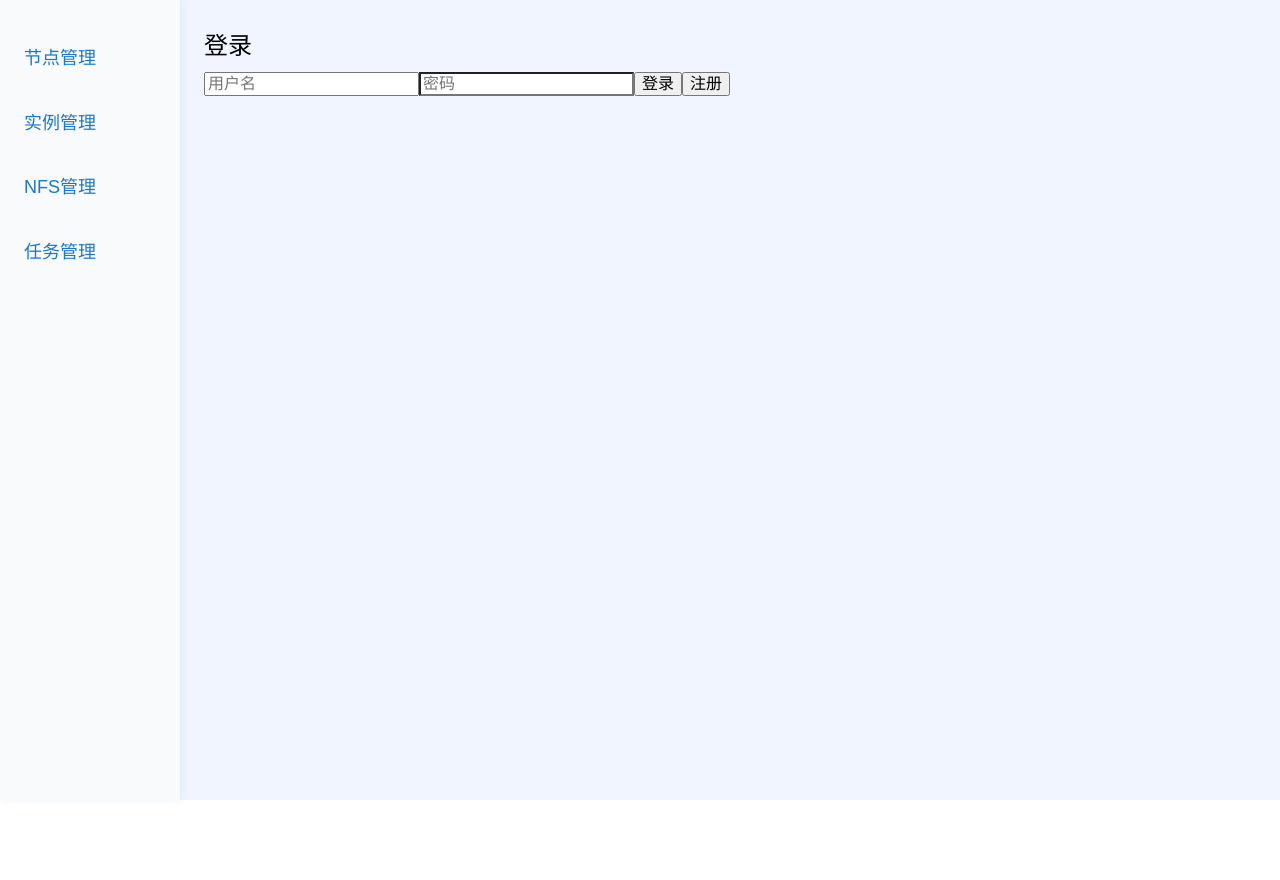
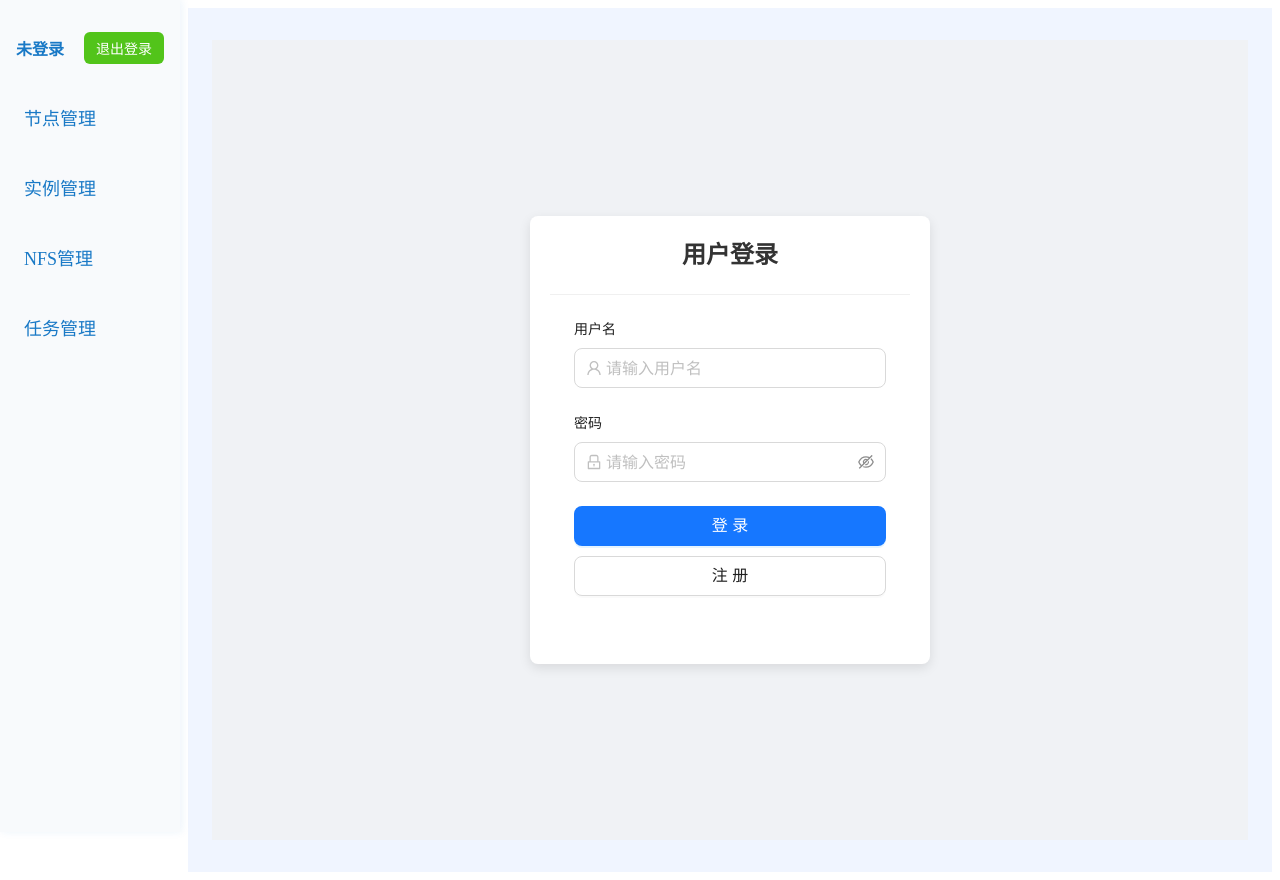
Before and after one commit to EgodPrime/llama-server-home, a Vue app in the folder frontend/: page /login in a window 1280 px wide. Before the commit the page ends 800 px from the top, so only its background shows below. Built offline with nearby package versions, Linux system fonts and the light colour scheme.

Commit message:
feat: implement user login and registration UI, enhance sidebar with username display and logout functionality

```diff
--- a/frontend/src/components/Sidebar.vue
+++ b/frontend/src/components/Sidebar.vue
@@ -1,5 +1,9 @@
 <template>
   <div class="sidebar">
+    <div class="sidebar-header">
+      <span class="username">{{ username }}</span>
+      <button class="logout-btn" @click="logout">退出登录</button>
+    </div>
     <router-link to="/" class="nav-item" :class="{ active: $route.path === '/' }"
       >节点管理</router-link
     >
@@ -19,8 +23,29 @@
 </template>
 
 <script setup lang="ts">
+import { ref, onMounted, onUnmounted } from 'vue';
 import { useRoute } from 'vue-router';
 const $route = useRoute();
+
+const username = ref(window.localStorage.getItem('username') || '未登录');
+
+function updateUsername() {
+  username.value = window.localStorage.getItem('username') || '未登录';
+}
+
+onMounted(() => {
+  window.addEventListener('storage', updateUsername);
+});
+onUnmounted(() => {
+  window.removeEventListener('storage', updateUsername);
+});
+
+function logout() {
+  window.localStorage.removeItem('token');
+  window.localStorage.removeItem('username');
+  username.value = '未登录';
+  window.location.href = '/login';
+}
 </script>
 
 <style scoped>
@@ -36,6 +61,30 @@ const $route = useRoute();
   flex-direction: column;
   padding-top: 32px;
   z-index: 10;
+}
+.sidebar-header {
+  display: flex;
+  align-items: center;
+  justify-content: space-between;
+  padding: 0 16px 24px 16px;
+  font-size: 16px;
+}
+.username {
+  color: #1979c6;
+  font-weight: bold;
+}
+.logout-btn {
+  background: #52c41a;
+  color: #fff;
+  border: none;
+  border-radius: 6px;
+  padding: 6px 12px;
+  cursor: pointer;
+  font-size: 14px;
+  transition: background 0.2s;
+}
+.logout-btn:hover {
+  background: #389e0d;
 }
 .nav-item {
   padding: 16px 24px;
--- a/frontend/src/main.ts
+++ b/frontend/src/main.ts
@@ -1,8 +1,8 @@
 import { createApp } from 'vue';
 import App from './App.vue';
-import router from './router';
+import router from '@/router/index.js';
 import Antd from 'ant-design-vue';
-import 'ant-design-vue/dist/reset.css';
+// import 'ant-design-vue/dist/reset.css';
 
 const app = createApp(App);
 app.use(router);
--- a/frontend/src/router/index.ts
+++ b/frontend/src/router/index.ts
@@ -10,16 +10,31 @@ import Login from '@/views/Login.vue';
 
 const routes: RouteRecordRaw[] = [
   { path: '/', name: 'Nodes', component: Nodes },
-  { path: '/login', name: 'Login', component: Login},
-  { path: '/metrics/:node_id', name: 'Metrics', component: Metrics ,meta: {
-      requiresAuth: true
-    }},
-  { path: '/instances', name: 'Instances', component: Instances,meta: {
-      requiresAuth: true
-    } },
-  { path: '/instance-task', name: 'CreateInstanceTask', component: CreateInstanceTask ,meta: {
-      requiresAuth: true
-    }},
+  { path: '/login', name: 'Login', component: Login },
+  {
+    path: '/metrics/:node_id',
+    name: 'Metrics',
+    component: Metrics,
+    meta: {
+      requiresAuth: true,
+    },
+  },
+  {
+    path: '/instances',
+    name: 'Instances',
+    component: Instances,
+    meta: {
+      requiresAuth: true,
+    },
+  },
+  {
+    path: '/instance-task',
+    name: 'CreateInstanceTask',
+    component: CreateInstanceTask,
+    meta: {
+      requiresAuth: true,
+    },
+  },
   { path: '/nfs', name: 'NfsManager', component: NfsManager },
   { path: '/tasks', name: 'TaskManager', component: () => import('@/views/TaskManager.vue') },
 ];
--- a/frontend/src/views/Login.vue
+++ b/frontend/src/views/Login.vue
@@ -1,40 +1,151 @@
 <template>
-  <div>
-    <h2>登录</h2>
-    <input v-model="username" placeholder="用户名" />
-    <input v-model="password" type="password" placeholder="密码" />
-    <button @click="handleLogin">登录</button>
-    <button @click="handleRegister">注册</button>
+  <div class="login-container">
+    <a-card class="login-card" :bordered="false">
+      <template #title>
+        <h2 class="login-title">用户登录</h2>
+      </template>
+
+      <a-form name="login_form" :model="formState" @finish="handleLogin" layout="vertical">
+        <!-- 用户名 -->
+        <a-form-item label="用户名" name="username" rules="[required: { message: '请输入用户名' }]">
+          <a-input v-model:value="formState.username" placeholder="请输入用户名" size="large">
+            <template #prefix>
+              <user-outlined class="input-icon" />
+            </template>
+          </a-input>
+        </a-form-item>
+
+        <!-- 密码 -->
+        <a-form-item label="密码" name="password" rules="[required: { message: '请输入密码' }]">
+          <a-input-password
+            v-model:value="formState.password"
+            placeholder="请输入密码"
+            size="large"
+          >
+            <template #prefix>
+              <lock-outlined class="input-icon" />
+            </template>
+          </a-input-password>
+        </a-form-item>
+
+        <!-- 按钮组 -->
+        <a-form-item>
+          <div class="btn-group">
+            <a-button type="primary" html-type="submit" :loading="loading" block size="large">
+              登 录
+            </a-button>
+            <a-button @click="handleRegister" block size="large" style="margin-top: 10px">
+              注 册
+            </a-button>
+          </div>
+        </a-form-item>
+      </a-form>
+    </a-card>
   </div>
 </template>
 
 <script setup lang="ts">
-import { ref } from 'vue';
+import { ref, reactive } from 'vue';
 import { login, register } from '@/api/index.js';
 import { useRouter } from 'vue-router';
 import { message } from 'ant-design-vue';
+import { UserOutlined, LockOutlined } from '@ant-design/icons-vue';
 
-const username = ref('');
-const password = ref('');
+// 路由和状态
 const router = useRouter();
+const loading = ref(false);
 
+// 表单状态对象
+const formState = reactive({
+  username: '',
+  password: '',
+});
+
+// 登录处理
 async function handleLogin() {
+  if (!formState.username || !formState.password) {
+    message.warning('请填写完整信息');
+    return;
+  }
+
+  loading.value = true;
   try {
-    const res = await login(username.value, password.value);
+    const res = await login(formState.username, formState.password);
     localStorage.setItem('token', res.token);
-    message.success('登录成功');
-    router.push('/');
+    localStorage.setItem('username', formState.username);
+    message.success('登录成功，正在跳转...');
+    // 延迟跳转以便用户看到提示
+    setTimeout(() => {
+      router.push('/');
+    }, 500);
   } catch (e) {
-    message.error('登录失败');
+    message.error('登录失败，请检查账号密码');
+  } finally {
+    loading.value = false;
   }
+
+  // 刷新页面
+  window.location.reload();
 }
 
+// 注册处理
 async function handleRegister() {
+  if (!formState.username || !formState.password) {
+    message.warning('请先填写用户名和密码');
+    return;
+  }
+
   try {
-    const res = await register(username.value, password.value);
-    message.success('注册成功');
+    const res = await register(formState.username, formState.password);
+    message.success('注册成功，请登录');
+    // 注册成功后通常清空表单或切换回登录逻辑，这里简单提示
   } catch (e) {
-    message.error('注册失败');
+    message.error('注册失败，用户名可能已存在');
   }
 }
 </script>
+
+<style scoped>
+.login-container {
+  display: flex;
+  justify-content: center;
+  align-items: center;
+  min-height: 100vh; /* 占满全屏高度 */
+  background-color: #f0f2f5; /* 浅灰背景 */
+}
+
+.login-card {
+  width: 400px;
+  max-width: 90%; /* 移动端适配 */
+  padding: 20px;
+  border-radius: 8px;
+  box-shadow: 0 4px 12px rgba(0, 0, 0, 0.1); /* 柔和阴影 */
+}
+
+.login-title {
+  text-align: center;
+  margin: 0 0 20px 0;
+  font-weight: 600;
+  color: #333;
+}
+
+.input-icon {
+  color: rgba(0, 0, 0, 0.25);
+}
+
+/* 简单的动画效果 */
+.login-card {
+  animation: fadeIn 0.5s ease-in-out;
+}
+
+@keyframes fadeIn {
+  from {
+    opacity: 0;
+    transform: translateY(-20px);
+  }
+  to {
+    opacity: 1;
+    transform: translateY(0);
+  }
+}
+</style>
--- a/frontend/src/views/Nodes.vue
+++ b/frontend/src/views/Nodes.vue
@@ -1,20 +1,6 @@
 <template>
   <div>
     <h2>节点列表</h2>
-    <button
-      @click="goToCreateTask"
-      style="
-        margin-bottom: 16px;
-        background: #1979c6;
-        color: #fff;
-        border: none;
-        border-radius: 6px;
-        padding: 8px 18px;
-        font-weight: 600;
-      "
-    >
-      创建实例
-    </button>
     <a-table :dataSource="nodes" :columns="columns" rowKey="node_id">
       <template #bodyCell="{ column, record }">
         <template v-if="column.key === 'action'">
@@ -36,10 +22,6 @@ const router = useRouter();
 
 function goToMetrics(nodeId: string) {
   router.push({ name: 'Metrics', params: { node_id: nodeId } });
-}
-
-function goToCreateTask() {
-  router.push({ name: 'CreateInstanceTask' });
 }
 
 const columns = [
```
Also changed, not shown: frontend/src/api/index.ts (+4 -5 lines), 2 other files (tests, documents, lock files or other folders).
